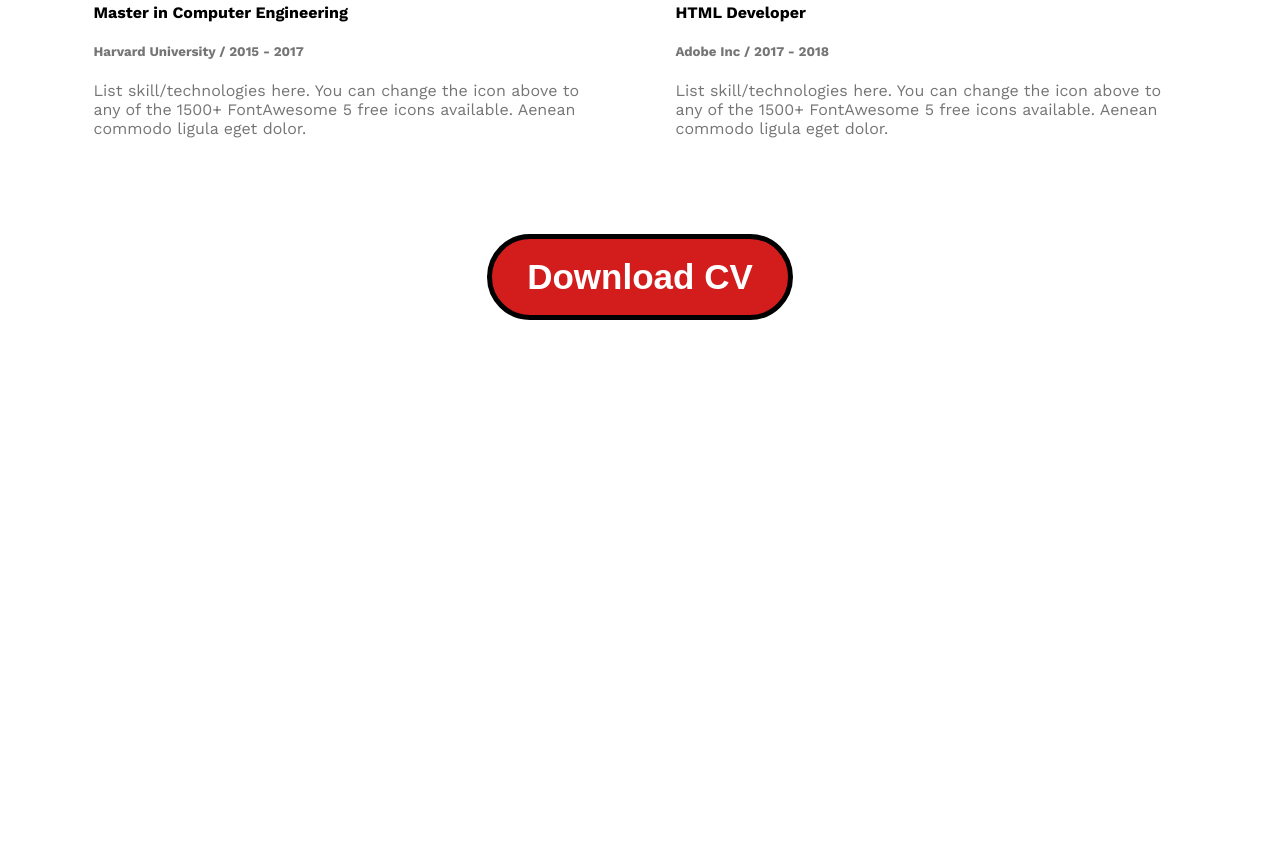
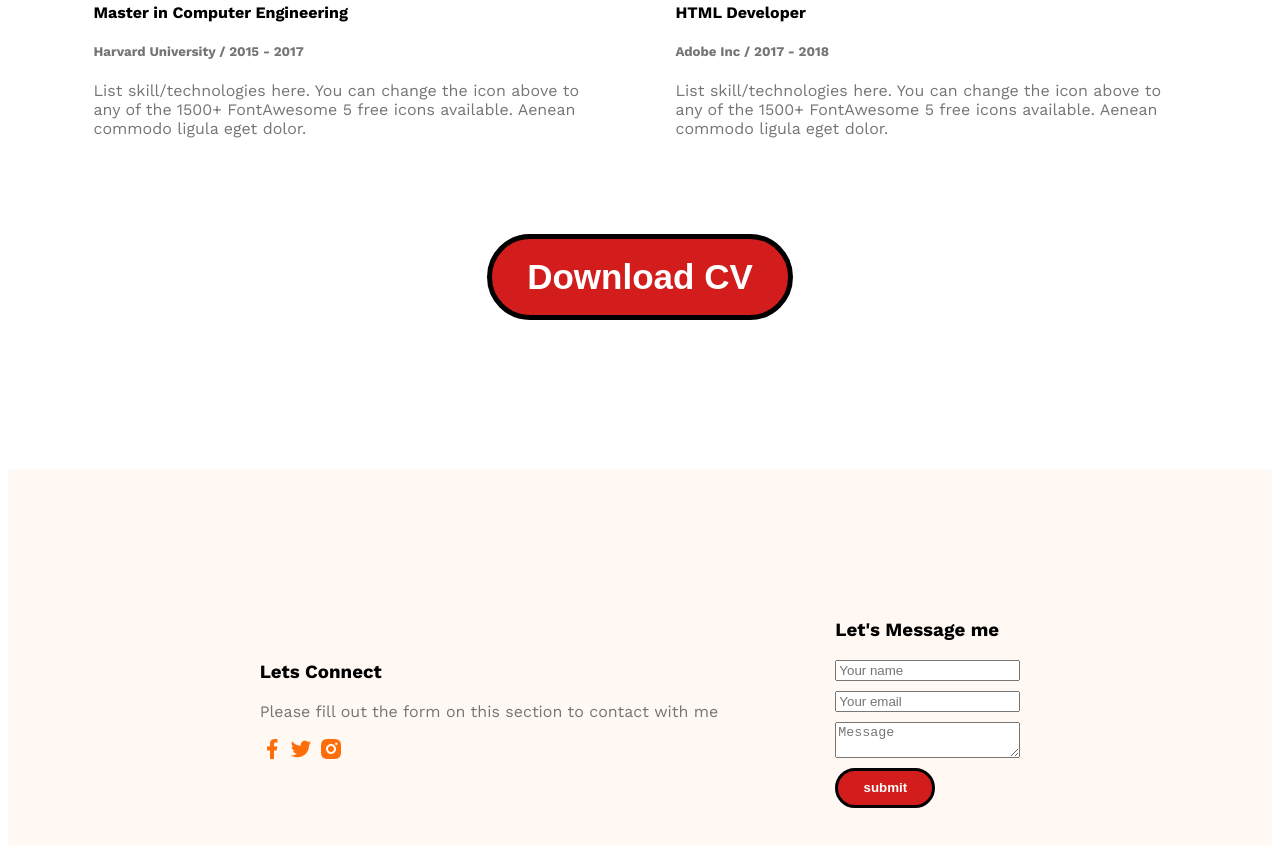
Before and after one commit to K-emon22/first-portfolio, a plain HTML site: page index.html in a window 1280 px wide. Shown: the part 3165-4011 px from the top of the page. Before the commit the page ends 3513 px from the top, so only its background shows below. Drawn offline with nearby package versions, Linux system fonts and the light colour scheme.

Commit message:
at last done

```diff
--- a/css.css
+++ b/css.css
@@ -298,3 +298,49 @@ font-weight: bold;
     transform: scale(1.1);
     background-color: rgb(255, 0, 0);
 }
+.foot-class{
+    display: flex;
+    align-items: center;
+    justify-content: center;
+
+gap: 117px;
+ margin-top: 130px;
+ padding-top: 130px;
+ padding-bottom: 472px;
+}
+
+
+
+footer{
+
+
+    background-color: rgb(255, 248, 243);
+    ;
+}
+
+.formal {
+    display: flex;
+    flex-direction: column;
+    gap: 10px;
+    width: 100%;
+}
+.footer-details{
+    color: rgb(117, 117, 117);
+}
+.submit-button{
+    background-color: rgb(211, 29, 29);
+    font-weight: bold;
+    color: white;
+    /* padding: 18px 35px; */
+    border: 3px solid rgb(0, 0, 0);
+    border-radius: 100px;
+    width: 100px;
+    height: 40px;
+
+    transition: transform 0.3s ease, background-color 0.01s ease;
+    cursor: pointer; /* Shows a hand icon on hover */
+}
+.submit-button:hover{
+    transform: scale(1.1);
+    background-color: rgb(255, 0, 0);
+}
--- a/index.html
+++ b/index.html
@@ -162,7 +162,34 @@
   <a href=""> <button class="Download">Download CV</button></a>
 </section>
 </main>
-    <footer>
+
+
+    <footer class="foot-class">
+
+        <div class="footer-coloumn">
+
+            <h3> Lets Connect</h3>
+            <p class="footer-details">Please fill out the form on this section to contact with me </p>
+
+                <a href=""><img src="facebook.png" alt=""></a>
+                <a href=""><img src="twitter.png" alt=""></a>
+                <a href=""><img src="insta.png" alt=""></a>
+            </div>
+
+
+
+            <div class="footer-coloumn ">
+                <h3 class="footer-section-title">Let's Message me</h3>
+                <form class="formal">
+                    <input type="text" name="" id="" placeholder="Your name" required>
+                    <input type="email" name="" id="" placeholder="Your email" required>
+                    <textarea name="" id="" placeholder="Message"></textarea>
+                <button class="submit-button">submit</button>
+
+                </form>
+                <div>
+
+
     </footer>
 
 </body>
```
Also changed, not shown: 1 other file.
